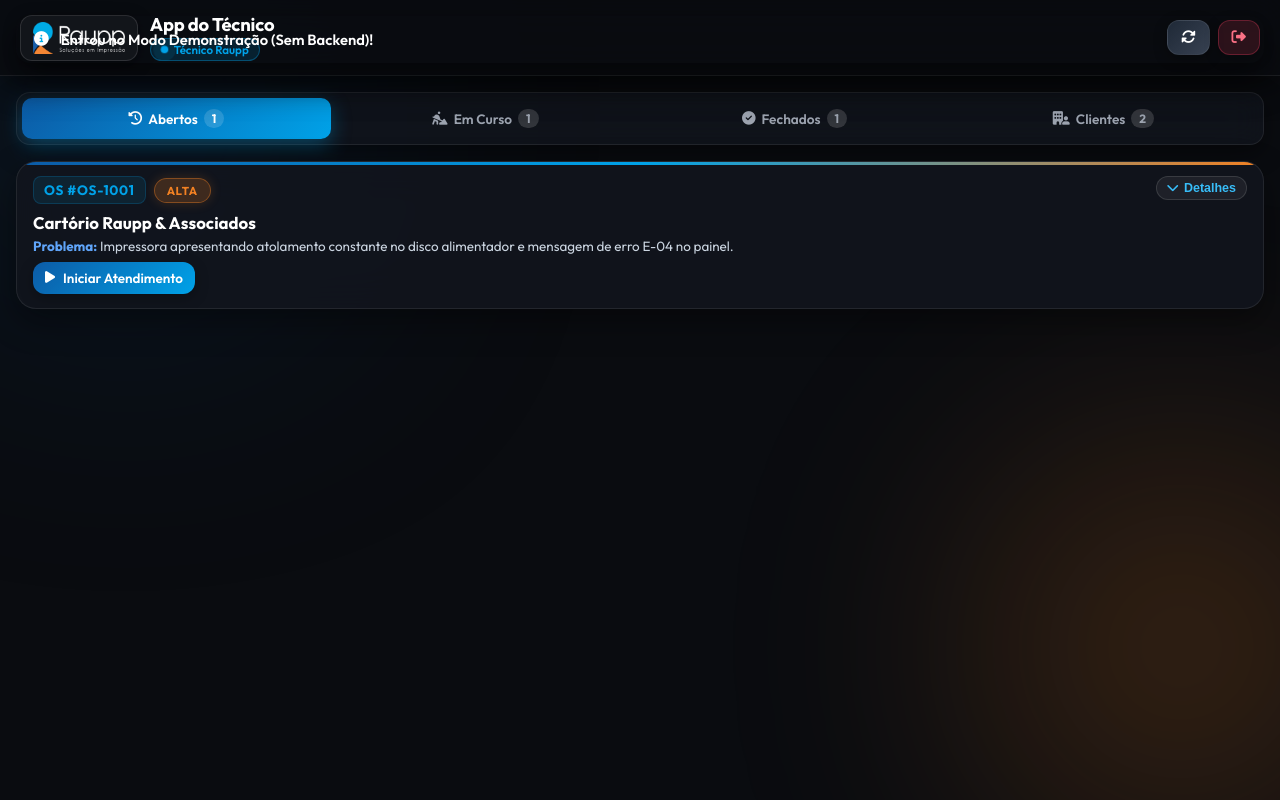
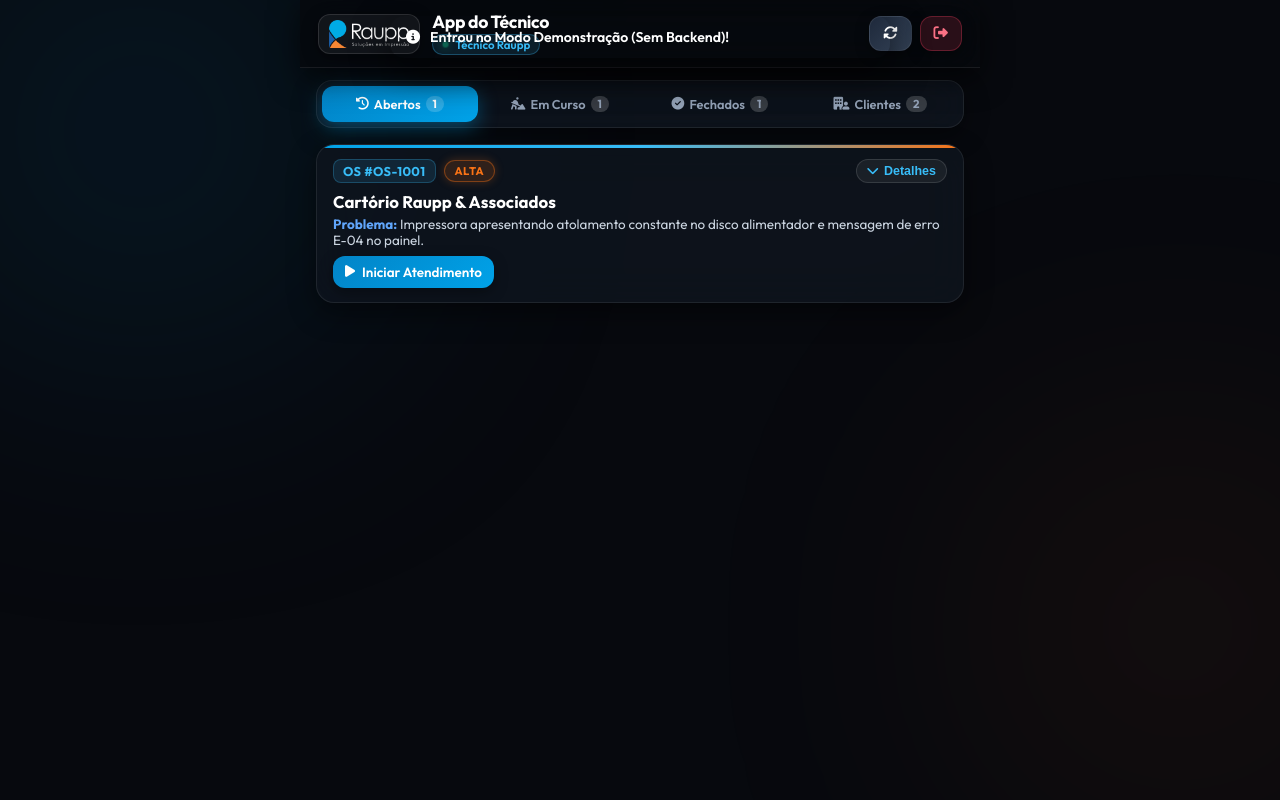
Before and after one commit to suporteraupp/raupp-tecnico-app, a React (Vite) app: page / in a window 1280 px wide. Both pictures are taken after a click on the button "Entrar em Modo Demonstração (Offline)". Built offline with nearby package versions, Linux system fonts and the light colour scheme; no server answers.

Commit message:
style: UI/UX Redesign 2.0 com novos design tokens, tipografia Outfit, efeitos de luz e cartoes glassmorphic

```diff
--- a/src/index.css
+++ b/src/index.css
@@ -1,28 +1,54 @@
-/* Raupp ERP Corporate Design Tokens */
+/* Raupp ERP Corporate UI/UX Design System 2.0 */
+@import url('https://fonts.googleapis.com/css2?family=Outfit:wght@300;400;500;600;700;800&family=Plus+Jakarta+Sans:wght@400;500;600;700&display=swap');
+
 :root {
-  --bg-main: #0a0c10;
-  --card-bg: rgba(18, 22, 30, 0.75);
-  --card-glass: rgba(18, 22, 30, 0.85);
-  --border-color: rgba(255, 255, 255, 0.08);
-  --border-color-glow: rgba(0, 162, 232, 0.3);
-  --text-primary: #f3f4f6;
-  --text-secondary: #9ca3af;
+  --bg-main: #07090e;
+  --card-bg: rgba(15, 20, 30, 0.75);
+  --card-glass: rgba(15, 20, 30, 0.85);
+  --card-border: rgba(255, 255, 255, 0.08);
+  --card-border-glow: rgba(0, 162, 232, 0.4);
 
-  /* Cores Corporativas Raupp */
-  --raupp-blue-light: #00a2e8;
-  --raupp-blue-dark: #0c5ba6;
-  --raupp-orange: #f28123;
-  --raupp-dark-gray: #333333;
+  --text-primary: #f8fafc;
+  --text-secondary: #94a3b8;
+  --text-muted: #64748b;
 
-  /* Cores de feedback */
-  --error: #ef4444;
-  --error-bg: rgba(239, 68, 68, 0.15);
-  --success: #10b981;
-  --success-bg: rgba(16, 185, 129, 0.15);
-  --warning: #f59e0b;
+  /* Cores Corporativas Raupp Soluções */
+  --raupp-blue-light: #38bdf8;
+  --raupp-blue-primary: #00a2e8;
+  --raupp-blue-dark: #0284c7;
+  --raupp-blue-deep: #0c4a6e;
+  --raupp-orange: #f97316;
+  --raupp-orange-dark: #c2410c;
 
+  /* Status Palette UI/UX */
+  --status-aberto: #38bdf8;
+  --status-aberto-bg: rgba(56, 189, 248, 0.12);
+  --status-em-curso: #f59e0b;
+  --status-em-curso-bg: rgba(245, 158, 11, 0.14);
+  --status-concluido: #10b981;
+  --status-concluido-bg: rgba(16, 185, 129, 0.14);
+  --status-clientes: #a855f7;
+  --status-clientes-bg: rgba(168, 85, 247, 0.14);
+
+  /* Prioridades */
+  --prio-urgente: #ef4444;
+  --prio-urgente-bg: rgba(239, 68, 68, 0.15);
+  --prio-alta: #f97316;
+  --prio-alta-bg: rgba(249, 115, 22, 0.15);
+  --prio-normal: #38bdf8;
+  --prio-normal-bg: rgba(56, 189, 248, 0.15);
+  --prio-baixa: #94a3b8;
+  --prio-baixa-bg: rgba(148, 163, 184, 0.15);
+
+  --transition-fast: all 0.15s cubic-bezier(0.4, 0, 0.2, 1);
   --transition-smooth: all 0.3s cubic-bezier(0.4, 0, 0.2, 1);
-  --font-family: 'Outfit', -apple-system, BlinkMacSystemFont, sans-serif;
+  --transition-spring: all 0.4s cubic-bezier(0.175, 0.885, 0.32, 1.275);
+
+  --font-family: 'Outfit', 'Plus Jakarta Sans', -apple-system, BlinkMacSystemFont, sans-serif;
+  --radius-sm: 8px;
+  --radius-md: 14px;
+  --radius-lg: 20px;
+  --radius-full: 9999px;
 }
 
 * {
@@ -35,12 +61,13 @@
 /* Custom Scrollbar */
 ::-webkit-scrollbar {
   width: 6px;
+  height: 6px;
 }
 ::-webkit-scrollbar-track {
   background: var(--bg-main);
 }
 ::-webkit-scrollbar-thumb {
-  background: rgba(255, 255, 255, 0.15);
+  background: rgba(255, 255, 255, 0.16);
   border-radius: 4px;
 }
 ::-webkit-scrollbar-thumb:hover {
@@ -54,65 +81,67 @@ body {
   -webkit-font-smoothing: antialiased;
   -moz-osx-font-smoothing: grayscale;
   min-height: 100vh;
-  padding-bottom: 85px;
+  padding-bottom: 90px;
   overflow-x: hidden;
   position: relative;
 }
 
-/* Elementos de Fundo Decorativos Corporativos Raupp */
+/* Background Glowing Ambient Orbs */
 .bg-decor {
   position: fixed;
   border-radius: 50%;
   filter: blur(120px);
   z-index: 0;
-  opacity: 0.35;
+  opacity: 0.38;
   pointer-events: none;
-  animation: pulseRaupp 10s infinite alternate ease-in-out;
+  animation: pulseRaupp 12s infinite alternate ease-in-out;
 }
 
 .bg-decor-1 {
-  width: 450px;
-  height: 450px;
-  background: radial-gradient(circle, var(--raupp-blue-dark) 0%, transparent 70%);
+  width: 480px;
+  height: 480px;
+  background: radial-gradient(circle, var(--raupp-blue-deep) 0%, rgba(2, 132, 199, 0.3) 50%, transparent 70%);
   top: -10%;
   left: -10%;
 }
 
 .bg-decor-2 {
-  width: 500px;
-  height: 500px;
-  background: radial-gradient(circle, var(--raupp-orange) 0%, transparent 70%);
+  width: 520px;
+  height: 520px;
+  background: radial-gradient(circle, rgba(249, 115, 22, 0.35) 0%, transparent 70%);
   bottom: -15%;
   right: -10%;
-  animation-delay: -5s;
+  animation-delay: -6s;
 }
 
 @keyframes pulseRaupp {
   0% { transform: translate(0, 0) scale(1); }
-  100% { transform: translate(30px, -30px) scale(1.15); }
+  100% { transform: translate(35px, -35px) scale(1.18); }
 }
 
-/* App Wrapper */
+/* App Wrapper Container */
 .app-container {
   position: relative;
   z-index: 10;
   width: 100%;
+  max-width: 680px;
+  margin: 0 auto;
 }
 
-/* Header Corporativo Raupp */
+/* Header Corporativo Raupp UI/UX */
 .app-header {
   position: sticky;
   top: 0;
   z-index: 100;
-  background: rgba(10, 12, 16, 0.88);
+  background: rgba(7, 9, 14, 0.85);
   backdrop-filter: blur(20px);
   -webkit-backdrop-filter: blur(20px);
-  border-bottom: 1px solid var(--border-color);
-  padding: 14px 20px;
+  border-bottom: 1px solid var(--card-border);
+  padding: 12px 18px;
   display: flex;
   align-items: center;
   justify-content: space-between;
-  box-shadow: 0 10px 30px rgba(0, 0, 0, 0.5);
+  box-shadow: 0 10px 30px rgba(0, 0, 0, 0.6);
 }
 
 .header-title-area {
@@ -122,111 +151,120 @@ body {
 }
 
 .logo-wrapper {
-  background: rgba(255, 255, 255, 0.04);
+  background: rgba(255, 255, 255, 0.05);
   border: 1px solid rgba(255, 255, 255, 0.12);
-  padding: 6px 12px;
+  padding: 5px 10px;
   border-radius: 12px;
   box-shadow: 0 4px 16px rgba(0, 0, 0, 0.4);
+  display: flex;
+  align-items: center;
 }
 
 .logo-img {
-  height: 32px;
+  height: 28px;
   object-fit: contain;
   display: block;
 }
 
 .header-app-name {
-  font-size: 1.15rem;
+  font-size: 1.1rem;
   font-weight: 700;
   color: #ffffff;
-  letter-spacing: -0.01em;
-  line-height: 1.2;
+  letter-spacing: -0.02em;
+  line-height: 1.15;
 }
 
 .header-tech-badge {
   font-size: 0.72rem;
-  background: rgba(0, 162, 232, 0.15);
+  background: rgba(56, 189, 248, 0.12);
   color: var(--raupp-blue-light);
-  border: 1px solid rgba(0, 162, 232, 0.35);
-  padding: 3px 10px;
+  border: 1px solid rgba(56, 189, 248, 0.3);
+  padding: 2px 9px;
   border-radius: 20px;
-  font-weight: 600;
   display: inline-flex;
   align-items: center;
   gap: 6px;
+  font-weight: 600;
   margin-top: 2px;
 }
 
 .status-dot-live {
   width: 7px;
   height: 7px;
-  background-color: var(--raupp-blue-light);
   border-radius: 50%;
-  box-shadow: 0 0 10px var(--raupp-blue-light);
-  animation: pulseLive 2s infinite;
+  background-color: var(--status-concluido);
+  box-shadow: 0 0 10px var(--status-concluido);
+  animation: blinkDot 2s infinite ease-in-out;
 }
 
-@keyframes pulseLive {
-  0% { transform: scale(0.9); box-shadow: 0 0 0 0 rgba(0, 162, 232, 0.8); }
-  70% { transform: scale(1.1); box-shadow: 0 0 0 8px rgba(0, 162, 232, 0); }
-  100% { transform: scale(0.9); box-shadow: 0 0 0 0 rgba(0, 162, 232, 0); }
+@keyframes blinkDot {
+  0%, 100% { opacity: 1; transform: scale(1); }
+  50% { opacity: 0.4; transform: scale(0.85); }
 }
 
-/* Tab Navigation Bar Raupp Style */
+/* Tab Navigation System */
 .tab-navigation {
+  background: rgba(15, 20, 30, 0.85);
+  backdrop-filter: blur(20px);
+  -webkit-backdrop-filter: blur(20px);
+  margin: 12px 16px 16px 16px;
+  border-radius: 16px;
+  padding: 5px;
+  border: 1px solid var(--card-border);
+  box-shadow: 0 8px 24px rgba(0, 0, 0, 0.4);
   display: flex;
-  background: var(--card-bg);
-  backdrop-filter: blur(16px);
-  -webkit-backdrop-filter: blur(16px);
-  margin: 16px;
-  border-radius: 14px;
-  padding: 5px;
-  border: 1px solid var(--border-color);
-  box-shadow: 0 8px 24px rgba(0, 0, 0, 0.4);
+  gap: 4px;
 }
 
 .tab-button {
   flex: 1;
-  padding: 11px 6px;
+  padding: 10px 4px;
   border: none;
   background: transparent;
   color: var(--text-secondary);
-  font-size: 0.85rem;
+  font-size: 0.8rem;
   font-weight: 600;
-  border-radius: 10px;
+  border-radius: 12px;
   cursor: pointer;
-  transition: var(--transition-smooth);
+  transition: var(--transition-fast);
   display: flex;
   align-items: center;
   justify-content: center;
-  gap: 6px;
+  gap: 5px;
   font-family: inherit;
+  position: relative;
+}
+
+.tab-button:hover {
+  color: var(--text-primary);
+  background: rgba(255, 255, 255, 0.04);
 }
 
 .tab-button.active {
-  background: linear-gradient(135deg, var(--raupp-blue-dark), var(--raupp-blue-light));
+  background: linear-gradient(135deg, var(--raupp-blue-dark), var(--raupp-blue-primary));
   color: #ffffff;
-  box-shadow: 0 6px 20px rgba(0, 162, 232, 0.35);
+  box-shadow: 0 6px 20px rgba(0, 162, 232, 0.38);
 }
 
 .tab-count-chip {
-  font-size: 0.75rem;
-  padding: 2px 8px;
+  font-size: 0.72rem;
+  padding: 2px 7px;
   border-radius: 10px;
-  background: rgba(255, 255, 255, 0.15);
+  background: rgba(255, 255, 255, 0.18);
   font-weight: 700;
+  line-height: 1;
 }
 
-/* Card Chamado (OS) Raupp Style */
+/* OS Card Glassmorphism Design */
 .os-card {
   background: var(--card-glass);
   backdrop-filter: blur(20px);
   -webkit-backdrop-filter: blur(20px);
-  border: 1px solid var(--border-color);
-  border-radius: 20px;
-  margin: 14px 16px;
-  padding: 18px;
-  box-shadow: 0 12px 32px rgba(0, 0, 0, 0.4);
+  border: 1px solid var(--card-border);
+  border-radius: 18px;
+  margin: 12px 16px;
+  padding: 14px 16px;
+  box-shadow: 0 10px 28px rgba(0, 0, 0, 0.45);
   transition: var(--transition-smooth);
   position: relative;
   overflow: hidden;
@@ -239,158 +277,158 @@ body {
   left: 0;
   right: 0;
   height: 3px;
-  background: linear-gradient(90deg, var(--raupp-blue-dark), var(--raupp-blue-light), var(--raupp-orange));
+  background: linear-gradient(90deg, var(--raupp-blue-primary), var(--raupp-blue-light), var(--raupp-orange));
 }
 
 .os-card:hover {
-  transform: translateY(-2px);
-  box-shadow: 0 16px 40px rgba(0, 0, 0, 0.5);
-  border-color: var(--border-color-glow);
+  border-color: rgba(56, 189, 248, 0.35);
+  box-shadow: 0 14px 36px rgba(0, 0, 0, 0.55);
 }
 
 .os-card-top {
   display: flex;
   justify-content: space-between;
-  align-items: flex-start;
-  margin-bottom: 12px;
+  align-items: center;
+  margin-bottom: 8px;
 }
 
 .os-tag {
-  font-size: 0.85rem;
+  font-size: 0.8rem;
   font-weight: 700;
   color: var(--raupp-blue-light);
-  letter-spacing: 0.05em;
-  background: rgba(0, 162, 232, 0.1);
-  padding: 4px 10px;
+  letter-spacing: 0.03em;
+  background: rgba(56, 189, 248, 0.12);
+  padding: 3px 9px;
   border-radius: 8px;
-  border: 1px solid rgba(0, 162, 232, 0.2);
+  border: 1px solid rgba(56, 189, 248, 0.25);
 }
 
 .badge-prio {
-  padding: 4px 12px;
+  padding: 3px 10px;
   border-radius: 20px;
-  font-size: 0.72rem;
+  font-size: 0.7rem;
   font-weight: 700;
   text-transform: uppercase;
-  letter-spacing: 0.05em;
+  letter-spacing: 0.04em;
   display: inline-flex;
   align-items: center;
-  gap: 6px;
+  gap: 5px;
 }
 
-.prio-urgente { background: rgba(239, 68, 68, 0.2); color: #f87171; border: 1px solid rgba(239, 68, 68, 0.4); box-shadow: 0 0 12px rgba(239, 68, 68, 0.2); }
-.prio-alta { background: rgba(242, 129, 35, 0.2); color: var(--raupp-orange); border: 1px solid rgba(242, 129, 35, 0.4); box-shadow: 0 0 12px rgba(242, 129, 35, 0.2); }
-.prio-normal { background: rgba(0, 162, 232, 0.2); color: var(--raupp-blue-light); border: 1px solid rgba(0, 162, 232, 0.4); }
-.prio-baixa { background: rgba(148, 163, 184, 0.2); color: #cbd5e1; border: 1px solid rgba(203, 213, 225, 0.4); }
+.prio-urgente { background: var(--prio-urgente-bg); color: #f87171; border: 1px solid rgba(239, 68, 68, 0.4); box-shadow: 0 0 10px rgba(239, 68, 68, 0.25); }
+.prio-alta { background: var(--prio-alta-bg); color: var(--raupp-orange); border: 1px solid rgba(249, 115, 22, 0.4); box-shadow: 0 0 10px rgba(249, 115, 22, 0.25); }
+.prio-normal { background: var(--prio-normal-bg); color: var(--raupp-blue-light); border: 1px solid rgba(56, 189, 248, 0.35); }
+.prio-baixa { background: var(--prio-baixa-bg); color: #cbd5e1; border: 1px solid rgba(203, 213, 225, 0.35); }
 
 .client-title {
-  font-size: 1.2rem;
+  font-size: 1.08rem;
   font-weight: 700;
   color: #ffffff;
-  margin-bottom: 10px;
-  line-height: 1.3;
+  line-height: 1.25;
+  margin-bottom: 4px;
 }
 
 .card-detail-row {
   display: flex;
   align-items: flex-start;
-  gap: 10px;
-  font-size: 0.88rem;
+  gap: 9px;
+  font-size: 0.84rem;
   color: var(--text-secondary);
-  margin-bottom: 8px;
+  margin-bottom: 6px;
+  line-height: 1.35;
 }
 
 .card-detail-row i {
   color: var(--raupp-blue-light);
-  margin-top: 3px;
-  font-size: 0.95rem;
+  margin-top: 2px;
+  font-size: 0.9rem;
 }
 
 .equipment-chip-box {
-  background: rgba(10, 12, 16, 0.6);
-  border: 1px solid var(--border-color);
+  background: rgba(7, 9, 14, 0.65);
+  border: 1px solid var(--card-border);
   padding: 8px 12px;
   border-radius: 12px;
-  margin-top: 6px;
-  margin-bottom: 10px;
+  margin-top: 8px;
+  margin-bottom: 8px;
   display: flex;
   align-items: center;
   gap: 10px;
 }
 
 .equipment-chip {
-  background: rgba(0, 162, 232, 0.15);
-  border: 1px solid rgba(0, 162, 232, 0.3);
+  background: rgba(56, 189, 248, 0.12);
+  border: 1px solid rgba(56, 189, 248, 0.3);
   color: var(--raupp-blue-light);
-  padding: 4px 10px;
+  padding: 3px 9px;
   border-radius: 8px;
-  font-size: 0.82rem;
+  font-size: 0.8rem;
   font-weight: 700;
 }
 
 .problem-box {
-  background: rgba(10, 12, 16, 0.7);
-  padding: 12px 14px;
+  background: rgba(7, 9, 14, 0.7);
+  padding: 10px 12px;
   border-radius: 12px;
-  margin-top: 12px;
-  font-size: 0.88rem;
-  border-left: 4px solid var(--raupp-blue-light);
+  margin-top: 8px;
+  font-size: 0.84rem;
+  border-left: 3px solid var(--raupp-blue-light);
 }
 
 .laudo-box {
-  background: rgba(16, 185, 129, 0.12);
+  background: rgba(16, 185, 129, 0.1);
   padding: 12px 14px;
   border-radius: 12px;
-  margin-top: 12px;
-  font-size: 0.88rem;
-  border-left: 4px solid var(--success);
+  margin-top: 10px;
+  font-size: 0.84rem;
+  border-left: 3px solid var(--status-concluido);
 }
 
 .actions-grid {
   display: grid;
   grid-template-columns: 1fr 1fr;
-  gap: 10px;
-  margin-top: 16px;
-  padding-top: 14px;
-  border-top: 1px solid var(--border-color);
+  gap: 8px;
+  margin-top: 12px;
+  padding-top: 12px;
+  border-top: 1px solid var(--card-border);
 }
 
 .btn-mobile {
-  padding: 12px 14px;
+  padding: 10px 12px;
   border-radius: 12px;
   border: none;
-  font-size: 0.88rem;
+  font-size: 0.85rem;
   font-weight: 600;
   display: flex;
   align-items: center;
   justify-content: center;
-  gap: 8px;
+  gap: 7px;
   cursor: pointer;
   text-decoration: none;
   color: #fff;
   font-family: inherit;
-  transition: var(--transition-smooth);
-  box-shadow: 0 4px 14px rgba(0, 0, 0, 0.3);
+  transition: var(--transition-fast);
+  box-shadow: 0 4px 14px rgba(0, 0, 0, 0.35);
 }
 
 .btn-mobile:active {
   transform: scale(0.96);
 }
 
-.btn-maps { background: linear-gradient(135deg, var(--raupp-blue-dark), var(--raupp-blue-light)); color: #fff; box-shadow: 0 4px 14px rgba(0, 162, 232, 0.3); }
-.btn-call { background: linear-gradient(135deg, #1f2937, #374151); color: #fff; border: 1px solid var(--border-color); }
-.btn-wats { background: linear-gradient(135deg, #15803d, #22c55e); color: #fff; box-shadow: 0 4px 14px rgba(34, 197, 94, 0.3); }
-.btn-start { background: linear-gradient(135deg, var(--raupp-blue-dark), var(--raupp-blue-light)); grid-column: span 2; font-size: 0.95rem; }
-.btn-complete { background: linear-gradient(135deg, var(--raupp-orange), #d97706); grid-column: span 2; font-size: 0.95rem; box-shadow: 0 4px 16px rgba(242, 129, 35, 0.35); }
+.btn-maps { background: linear-gradient(135deg, var(--raupp-blue-dark), var(--raupp-blue-primary)); color: #fff; box-shadow: 0 4px 14px rgba(0, 162, 232, 0.35); }
+.btn-call { background: linear-gradient(135deg, #1e293b, #334155); color: #fff; border: 1px solid var(--card-border); }
+.btn-wats { background: linear-gradient(135deg, #16a34a, #22c55e); color: #fff; box-shadow: 0 4px 14px rgba(34, 197, 94, 0.35); }
+.btn-start { background: linear-gradient(135deg, var(--raupp-blue-dark), var(--raupp-blue-primary)); grid-column: span 2; font-size: 0.9rem; }
+.btn-complete { background: linear-gradient(135deg, var(--raupp-orange), var(--raupp-orange-dark)); grid-column: span 2; font-size: 0.9rem; box-shadow: 0 4px 16px rgba(249, 115, 22, 0.38); }
 
-/* Modais Raupp Style */
+/* Modais UI/UX Design */
 .modal-backdrop {
   position: fixed;
   inset: 0;
   z-index: 200;
-  background: rgba(10, 12, 16, 0.88);
-  backdrop-filter: blur(16px);
-  -webkit-backdrop-filter: blur(16px);
+  background: rgba(7, 9, 14, 0.88);
+  backdrop-filter: blur(18px);
+  -webkit-backdrop-filter: blur(18px);
   display: flex;
   align-items: center;
   justify-content: center;
@@ -405,19 +443,19 @@ body {
 
 .modal-card {
   background: var(--card-glass);
-  border: 1px solid var(--border-color-glow);
-  border-radius: 24px;
+  border: 1px solid var(--card-border-glow);
+  border-radius: 22px;
   width: 100%;
   max-width: 480px;
   max-height: 92vh;
   overflow-y: auto;
-  padding: 26px;
-  box-shadow: 0 24px 60px rgba(0, 0, 0, 0.7);
+  padding: 22px 24px;
+  box-shadow: 0 24px 60px rgba(0, 0, 0, 0.75);
   animation: modalScale 0.25s cubic-bezier(0.16, 1, 0.3, 1);
 }
 
 @keyframes modalScale {
-  from { transform: scale(0.92); opacity: 0; }
+  from { transform: scale(0.94); opacity: 0; }
   to { transform: scale(1); opacity: 1; }
 }
 
@@ -425,31 +463,31 @@ body {
   display: flex;
   justify-content: space-between;
   align-items: center;
-  margin-bottom: 20px;
+  margin-bottom: 18px;
 }
 
 .modal-title {
-  font-size: 1.2rem;
+  font-size: 1.15rem;
   font-weight: 700;
   color: #ffffff;
   display: flex;
   align-items: center;
-  gap: 10px;
+  gap: 8px;
 }
 
 .modal-close-icon {
   background: rgba(255, 255, 255, 0.08);
-  border: 1px solid var(--border-color);
+  border: 1px solid var(--card-border);
   color: var(--text-secondary);
-  width: 36px;
-  height: 36px;
+  width: 34px;
+  height: 34px;
   border-radius: 50%;
-  font-size: 1.2rem;
+  font-size: 1.1rem;
   cursor: pointer;
   display: flex;
   align-items: center;
   justify-content: center;
-  transition: var(--transition-smooth);
+  transition: var(--transition-fast);
 }
 
 .modal-close-icon:hover {
@@ -458,72 +496,74 @@ body {
 }
 
 .form-group-field {
-  margin-bottom: 16px;
+  margin-bottom: 14px;
 }
 
 .form-label-styled {
   display: block;
-  font-size: 0.85rem;
+  font-size: 0.8rem;
   font-weight: 600;
   color: var(--text-primary);
-  margin-bottom: 6px;
+  margin-bottom: 5px;
   text-transform: uppercase;
-  letter-spacing: 0.3px;
+  letter-spacing: 0.4px;
 }
 
 .input-styled {
   width: 100%;
-  padding: 12px 14px;
+  padding: 10px 14px;
   border-radius: 12px;
-  border: 1px solid var(--border-color);
-  background: rgba(10, 12, 16, 0.85);
+  border: 1px solid var(--card-border);
+  background: rgba(7, 9, 14, 0.85);
   color: #ffffff;
   font-family: inherit;
-  font-size: 0.92rem;
-  transition: var(--transition-smooth);
+  font-size: 0.9rem;
+  transition: var(--transition-fast);
 }
 
 .input-styled:focus {
   outline: none;
   border-color: var(--raupp-blue-light);
-  box-shadow: 0 0 0 3px rgba(0, 162, 232, 0.25);
+  box-shadow: 0 0 0 3px rgba(56, 189, 248, 0.25);
 }
 
-/* Canvas de Assinatura Raupp Style */
+/* Canvas Assinatura Pad */
 .signature-box {
-  border: 2px dashed rgba(0, 162, 232, 0.4);
+  border: 2px dashed rgba(56, 189, 248, 0.4);
   border-radius: 14px;
   background: #ffffff;
   position: relative;
   touch-action: none;
-  margin-top: 8px;
+  margin-top: 6px;
   overflow: hidden;
   box-shadow: 0 4px 16px rgba(0, 0, 0, 0.3);
 }
 
 .signature-canvas-element {
   width: 100%;
-  height: 170px;
+  height: 160px;
   display: block;
   cursor: crosshair;
 }
 
-/* Toast */
+/* Toast Component */
 .toast-floating {
   position: fixed;
   top: 16px;
   right: 16px;
   left: 16px;
   z-index: 300;
-  padding: 14px 18px;
+  max-width: 500px;
+  margin: 0 auto;
+  padding: 12px 16px;
   border-radius: 14px;
   color: #fff;
-  font-size: 0.92rem;
+  font-size: 0.88rem;
   font-weight: 600;
   display: flex;
   align-items: center;
-  gap: 12px;
-  box-shadow: 0 14px 36px rgba(0, 0, 0, 0.5);
+  gap: 10px;
+  box-shadow: 0 14px 36px rgba(0, 0, 0, 0.6);
   animation: slideDown 0.3s cubic-bezier(0.16, 1, 0.3, 1);
 }
 
```
